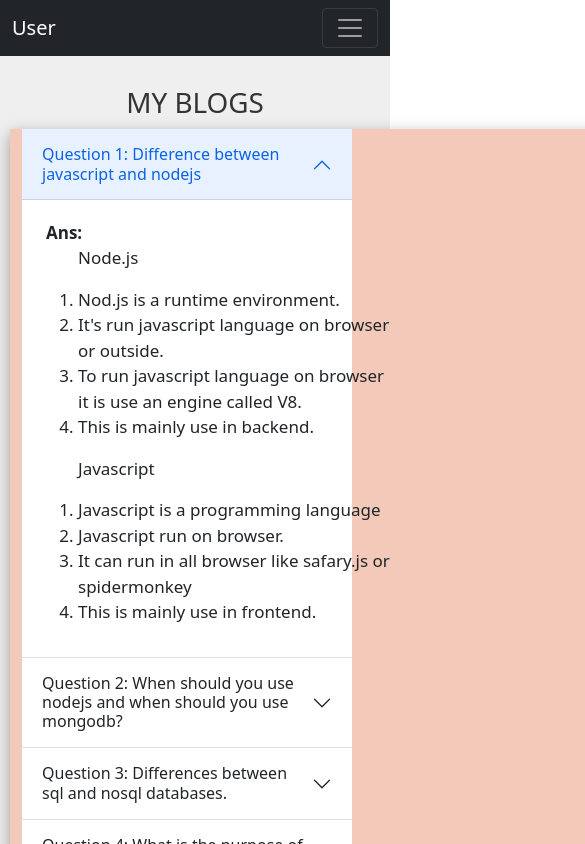
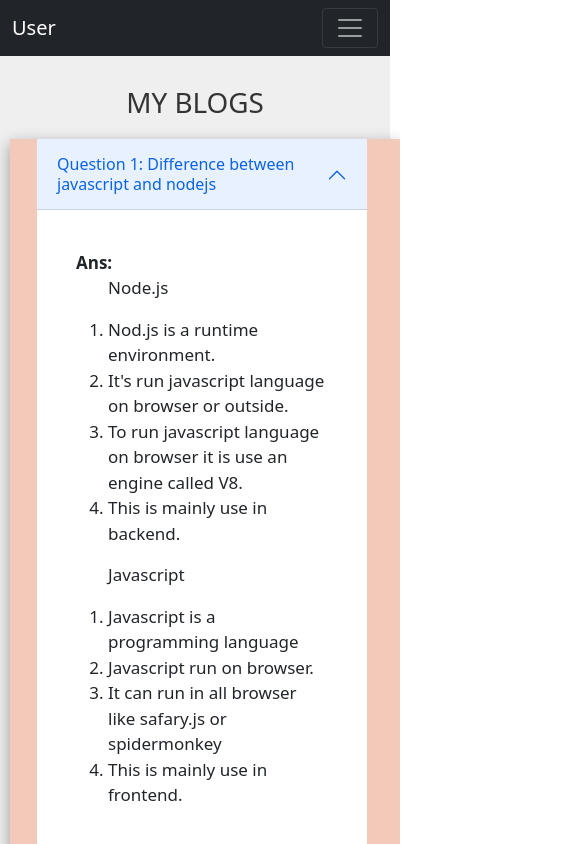
Before and after one commit to Kibria934/FruitShop, a React (Create React App) app: page /blogs in a window 390 px wide. Shown: the top 844 px of the page, 585 px wide, since content can reach past the window. Built offline with nearby package versions, Linux system fonts and the light colour scheme; no server answers.

Commit message:
some responsive error solve

```diff
--- a/src/components/Blogs/Blogs.css
+++ b/src/components/Blogs/Blogs.css
@@ -11,27 +11,30 @@
     margin-top: 30px;
 
 }
-.accordion-section{
-  width: 330px;
-}
+
 .q-section {
   background-color: rgb(135, 234, 235);
   font-weight: 500;
   font-size: 17px;
-  min-width: 1300px;
+  width: 800px;
 }
-@media screen and (max-width:450px) {
+@media screen and (max-width:450px) and (min-width:300px) {
   .q-container{
-    width: fit-content;
+    display: block;
     margin: 10px;
   }
-  .q-section{
-    width: 330px !important;
+  .accordion-section{
+    width: 330px;
+  }
+  .q-section {
+    max-width:fit-content;
+    margin: 15px;
+    margin-top: 20px;
     background-color: transparent !important;
 
   }
   .inner-div{
-    width: 350px;
+    max-width: 350px;
     margin: 4px;
   }.q-container span{
     width: 330px;
--- a/src/components/HomePage/Health/Health.css
+++ b/src/components/HomePage/Health/Health.css
@@ -63,7 +63,7 @@
     margin-top: 50px;
   }
   .array-fruit {
-    width: 100%;
+    width: 95%;
     margin: 35px;
   }
   .right-side {
--- a/src/components/HomePage/Inventory/Inventory.css
+++ b/src/components/HomePage/Inventory/Inventory.css
@@ -14,3 +14,8 @@
     background-color: rgb(253, 88, 27);
     color: white;
 }
+@media screen and (max-width:450px) {
+    .seeAll{
+        transform: translateX(0px);
+    }
+}
```
